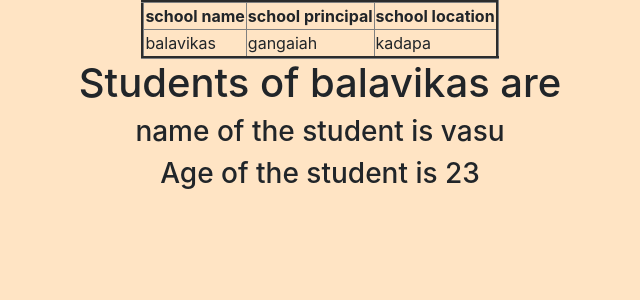
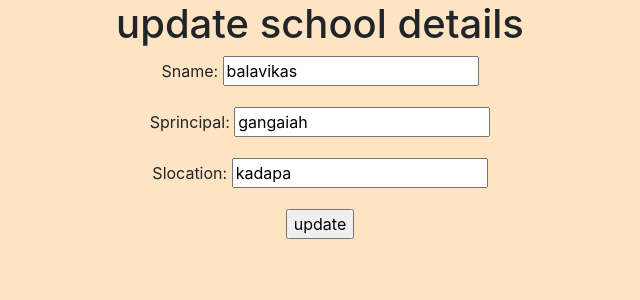
Before and after one commit to sreeramavasavee/project_one, a Django app: page /update/1/ in a window 1280 px wide. Shown: the part 56-356 px from the top of the page, without its empty margins (320-960 px from the left). Run offline with Django 4.2, Linux system fonts and the light colour scheme; data comes from the database, SQL or seed files in the repository; both versions use the stored data as it was after the commit.

Commit message:
first commit

```diff
--- a/app/views.py
+++ b/app/views.py
@@ -1,5 +1,5 @@
 from django.shortcuts import render
-from django.views.generic import ListView,DetailView,TemplateView,CreateView
+from django.views.generic import ListView,DetailView,TemplateView,CreateView,UpdateView,DeleteView
 from app.models import *
 
 # Create your views here.
@@ -17,3 +17,7 @@ class School_details(DetailView):
 class School_create(CreateView):
     model=School
     fields='__all__'
+
+class SchoolUpdate(UpdateView):
+    model=School
+    fields='__all__'
--- a/project_first/urls.py
+++ b/project_first/urls.py
@@ -23,5 +23,7 @@ urlpatterns = [
     path('home/',home.as_view(),name='home'),
     path('School_create/',School_create.as_view(),name='School_create'),
 
+    re_path('^update/(?P<pk>\d+)/',SchoolUpdate.as_view(),name='update'),
     re_path('(?P<pk>\d+)/',School_details.as_view(),name='detail'),
+
 ]
--- a/templates/app/School_detail.html
+++ b/templates/app/School_detail.html
@@ -22,5 +22,7 @@
 
     <h3>Age of the student is {{st.stage}}</h3>
     {% endfor %}
+
+<h1><a href="{% url 'update' pk=schoolobj.pk %}">update</a></h1>
 </center>
 {% endblock %}
--- a/templates/app/School_form.html
+++ b/templates/app/School_form.html
@@ -4,11 +4,21 @@
 {% endblock %}
 
 {% block body_block %}
+{% if form.instance.pk %}
+<h1>update school details</h1>
+{% else %}
 <h1>CREATED SCHOOL DETAILS</h1>
+{% endif %}
 <form method="POST">
     {% csrf_token %}
     {{form.as_p}}
-    <input type="submit" value="submit">
+
+
+{% if form.instance.pk %}
+    <input type="submit" value="update">
+{% else %}
+<input type="submit" value="create">
+{% endif %}
 </form>
 
 {% endblock %}
```
Also changed, not shown: db.sqlite3.
